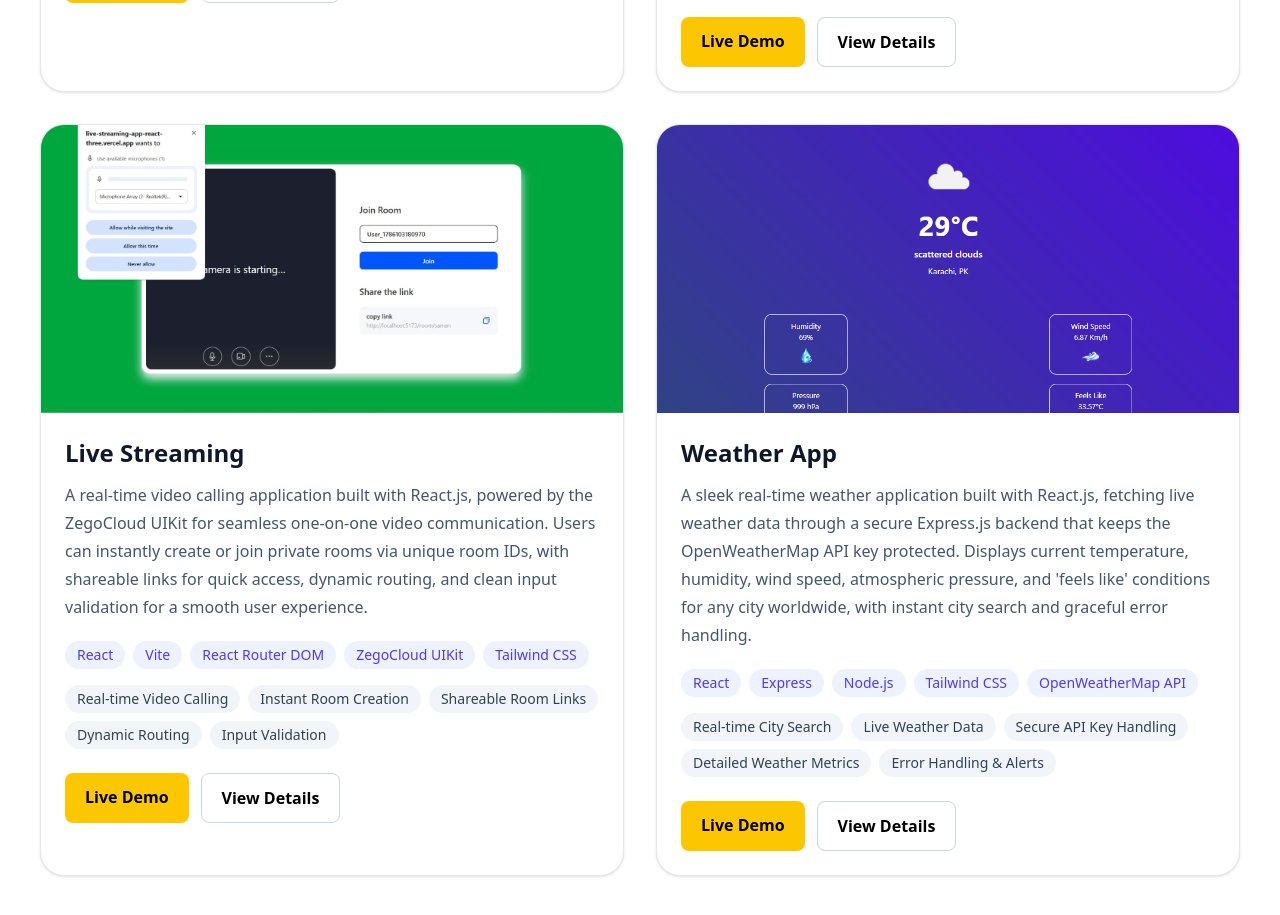
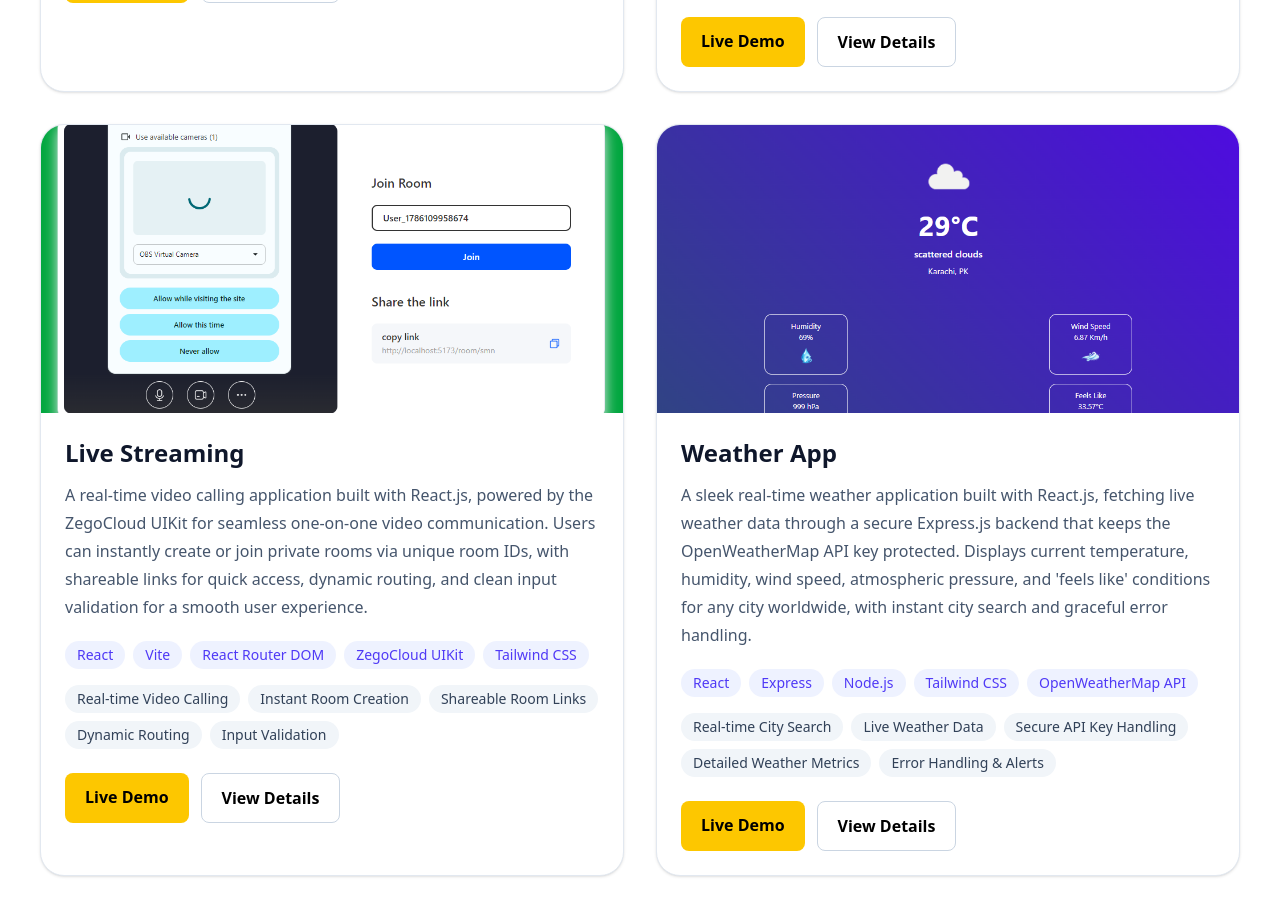
Before and after one commit to CodeBySamman/samman-dev-portfolio, a Next.js app: page / in a window 1280 px wide. Shown: the part 5920-6835 px from the top of the page. Built offline with nearby package versions, Linux system fonts and the light colour scheme.

Commit message:
updated Portfolio

```diff
--- a/data/projects.js
+++ b/data/projects.js
@@ -139,7 +139,7 @@ const projects = [
 },
 {
   title: "Live Streaming",
-  image: "/projects/live1.jpg",
+  image: "/projects/live.png",
   description:
     "A real-time video calling application built with React.js, powered by the ZegoCloud UIKit for seamless one-on-one video communication. Users can instantly create or join private rooms via unique room IDs, with shareable links for quick access, dynamic routing, and clean input validation for a smooth user experience.",
   stack: ["React", "Vite", "React Router DOM", "ZegoCloud UIKit", "Tailwind CSS"],
```
Also changed, not shown: public/projects/LIVE1.jpg (deleted), public/projects/live.png (added).
